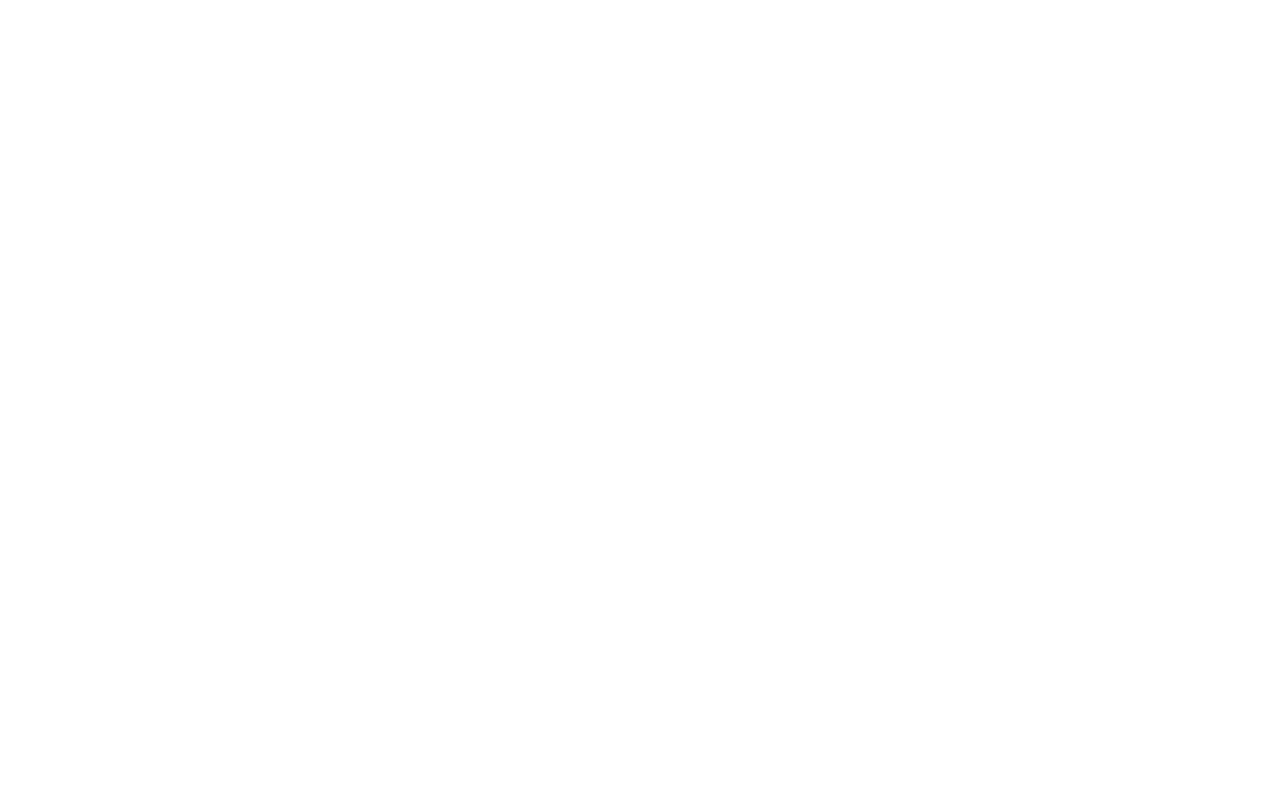
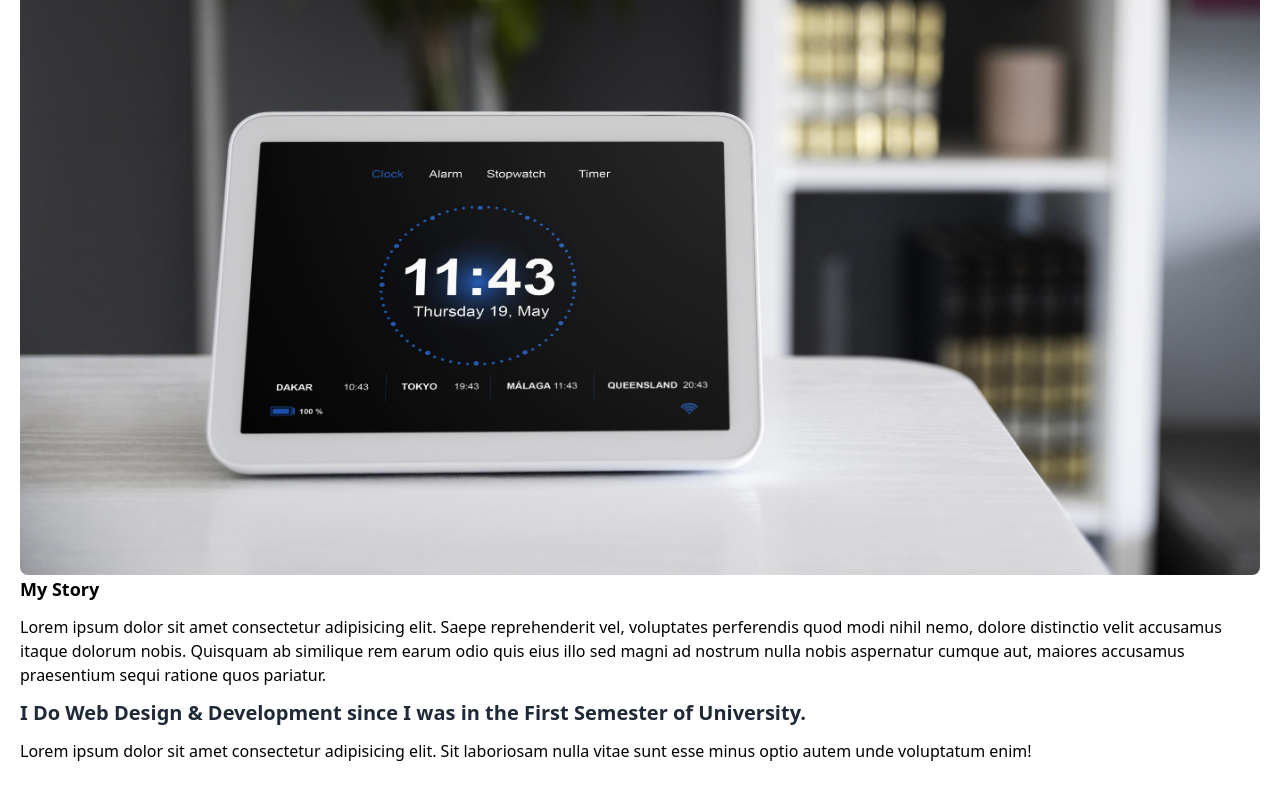
Before and after one commit to noyon674/genZ-IT, a Next.js app: page / in a window 1280 px wide. Shown: the part 1084-1884 px from the top of the page. Before the commit the page ends 820 px from the top, so only its background shows below. Built offline with nearby package versions, Linux system fonts and the light colour scheme.

Commit message:
about section is working

```diff
--- a/app/_components/about/About.tsx
+++ b/app/_components/about/About.tsx
@@ -3,28 +3,24 @@
 
 function About() {
   return (
-    <div id="about" className="py-10 lg:pt-28">
-      <div className="container">
+    <div id="about" className="">
+      <div className="container py-16">
         <h2
-          className="text-2xl sm:text-4xl md:text-5xl text-gray-700 text-center font-bold"
-          data-aos="fade-up"
-          data-aos-duration="2000"
+          className="text-center text-2xl mb-5"
         >
           About ME
         </h2>
-        <div className="lg:flex justify-around lg:gap-x-10 py-10">
-          <div className="basis-1/2 mb-5" data-aos="fade-up">
-            <Image className="w-[40]" src={computer} alt="computer" />
+        <div className="">
+          <div className="px-5">
+            <Image className="rounded-lg" src={computer} alt="computer" />
           </div>
           <div
-            className="basis-1/2 px-5 sm:px-0"
-            data-aos="fade-up"
-            data-aos-duration="2000"
+            className="px-5"
           >
-            <h2 className="text-2xl font-bold text-gray-800 mb-5 sm:text-3xl">
+            <h2 className="text-lg font-semibold mb-3">
               My Story
             </h2>
-            <p className="text-lg sm:text-xl sm:text-gray-900">
+            <p className="">
               Lorem ipsum dolor sit amet consectetur adipisicing elit. Saepe
               reprehenderit vel, voluptates perferendis quod modi nihil nemo,
               dolore distinctio velit accusamus itaque dolorum nobis. Quisquam
@@ -32,11 +28,11 @@
               nulla nobis aspernatur cumque aut, maiores accusamus praesentium
               sequi ratione quos pariatur.
             </p>
-            <h2 className="text-2xl font-bold text-gray-800 my-5 sm:text-[#FF9064]">
+            <h2 className="text-xl font-semibold text-gray-800 my-3">
               I Do Web Design & Development since I was in the First Semester of
               University.
             </h2>
-            <p className="text-lg sm:text-xl sm:text-gray-900">
+            <p className="">
               Lorem ipsum dolor sit amet consectetur adipisicing elit. Sit
               laboriosam nulla vitae sunt esse minus optio autem unde voluptatum
               enim!
--- a/app/_components/blogs/Blogs.tsx
+++ b/app/_components/blogs/Blogs.tsx
@@ -1,7 +1,6 @@
 import React from 'react'
 import {blogs} from '@/app/data'
 import Image from 'next/image'
-import img from '@/public/image/food.jpg'
 import Link from 'next/link'
 
 function Blogs() {
--- a/app/_components/footer/Footer.tsx
+++ b/app/_components/footer/Footer.tsx
@@ -6,7 +6,6 @@
 import { FaGithub } from "react-icons/fa";
 import { BsMedium } from "react-icons/bs";
 import { SiLeetcode } from "react-icons/si";
-import Button from '../common/Button';
 
 function Footer() {
   return (
--- a/app/_components/home/Home.tsx
+++ b/app/_components/home/Home.tsx
@@ -25,7 +25,7 @@
         </div>
         <div
           data-aos="fade-left"
-          className="basis-1/3 bg-heroBackground h-[64vh] mt-5 md:mt-0 md:h-[91vh] bg-center md:bg-cover"
+          className="basis-1/3 bg-heroBackground h-[64vh] bg-no-repeat mt-4 md:mt-0 md:h-[91vh] bg-center md:bg-cover"
         ></div>
       </div>
     </div>
--- a/app/page.tsx
+++ b/app/page.tsx
@@ -24,8 +24,8 @@
     <>
       <Header />
       <Home />
-      {/* <About />
-      <Services />
+      <About />
+     {/*  <Services />
       <Portfolio />
       <Banner />
       <Blogs />
--- a/next.config.ts
+++ b/next.config.ts
@@ -3,7 +3,7 @@
 const nextConfig: NextConfig = {
   /* config options here */
   output: "export",
-  images: {unoptimized: true}
+  images:{unoptimized:true}
 };
 
 export default nextConfig;
--- a/tailwind.config.ts
+++ b/tailwind.config.ts
@@ -22,6 +22,5 @@
     },
   },
   plugins: [
-    require("@tailwindcss/forms"),
   ],
 } satisfies Config;
```
